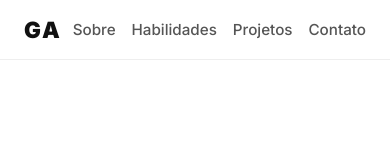
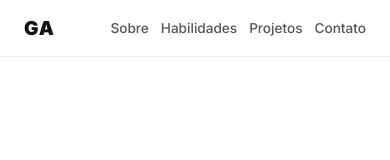
Before and after one commit to guilhermealmeidareact/portfolio-completo, a React (Vite) app: page / in a window 390 px wide. Shown: the top 160 px of the page. Built offline with nearby package versions, Linux system fonts and the light colour scheme.

Commit message:
ajusta header no mobile

```diff
--- a/src/components/Header.module.css
+++ b/src/components/Header.module.css
@@ -42,7 +42,16 @@
         padding: 16px 24px;
     }
 
+    .logo {
+        font-size: 1.2rem;
+        letter-spacing: 1px;
+    }
+
     .nav {
-        gap: 16px;
+        gap: 12px;
+    }
+
+    .nav a {
+        font-size: 0.85rem;
     }
 }
```
